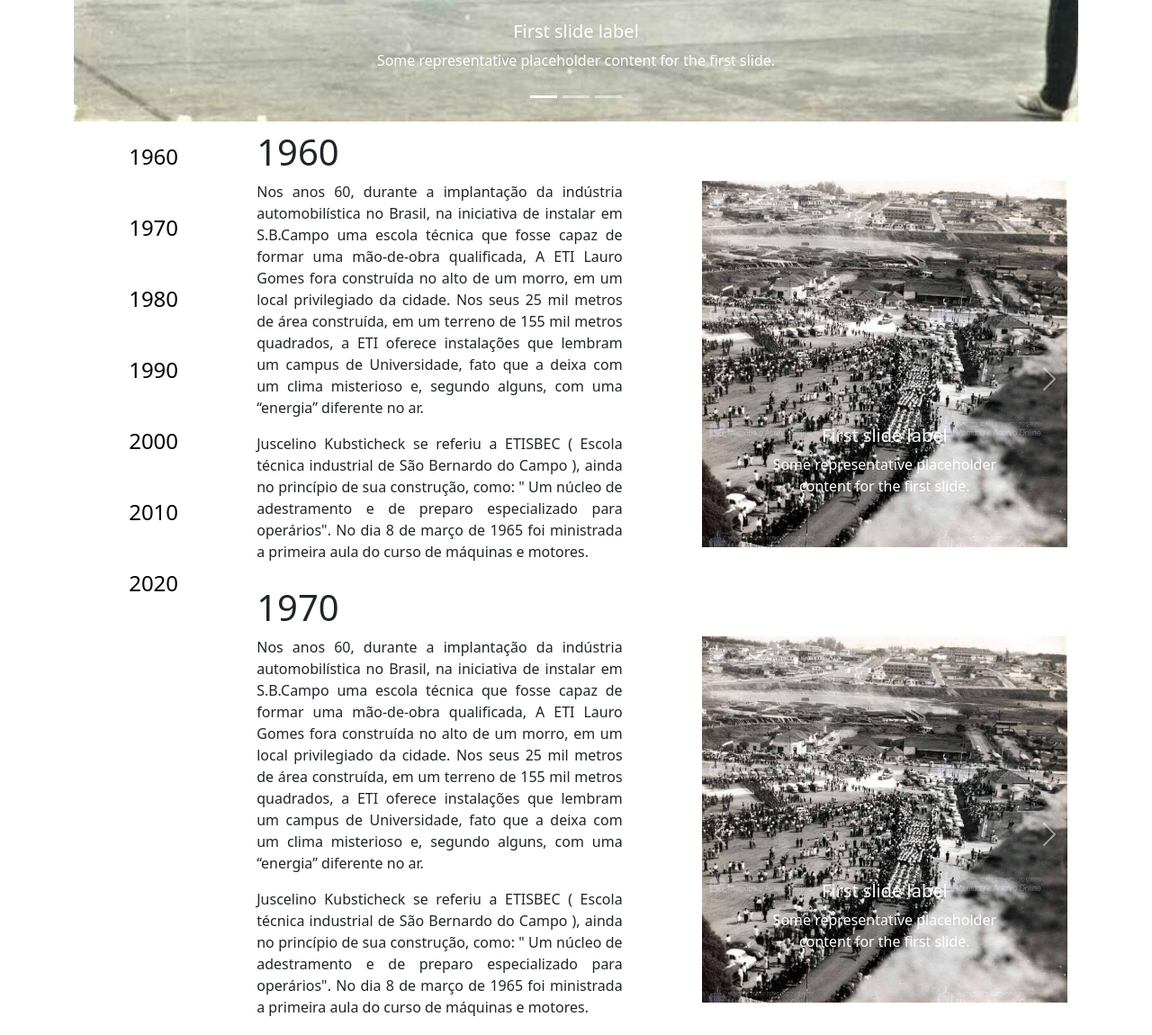
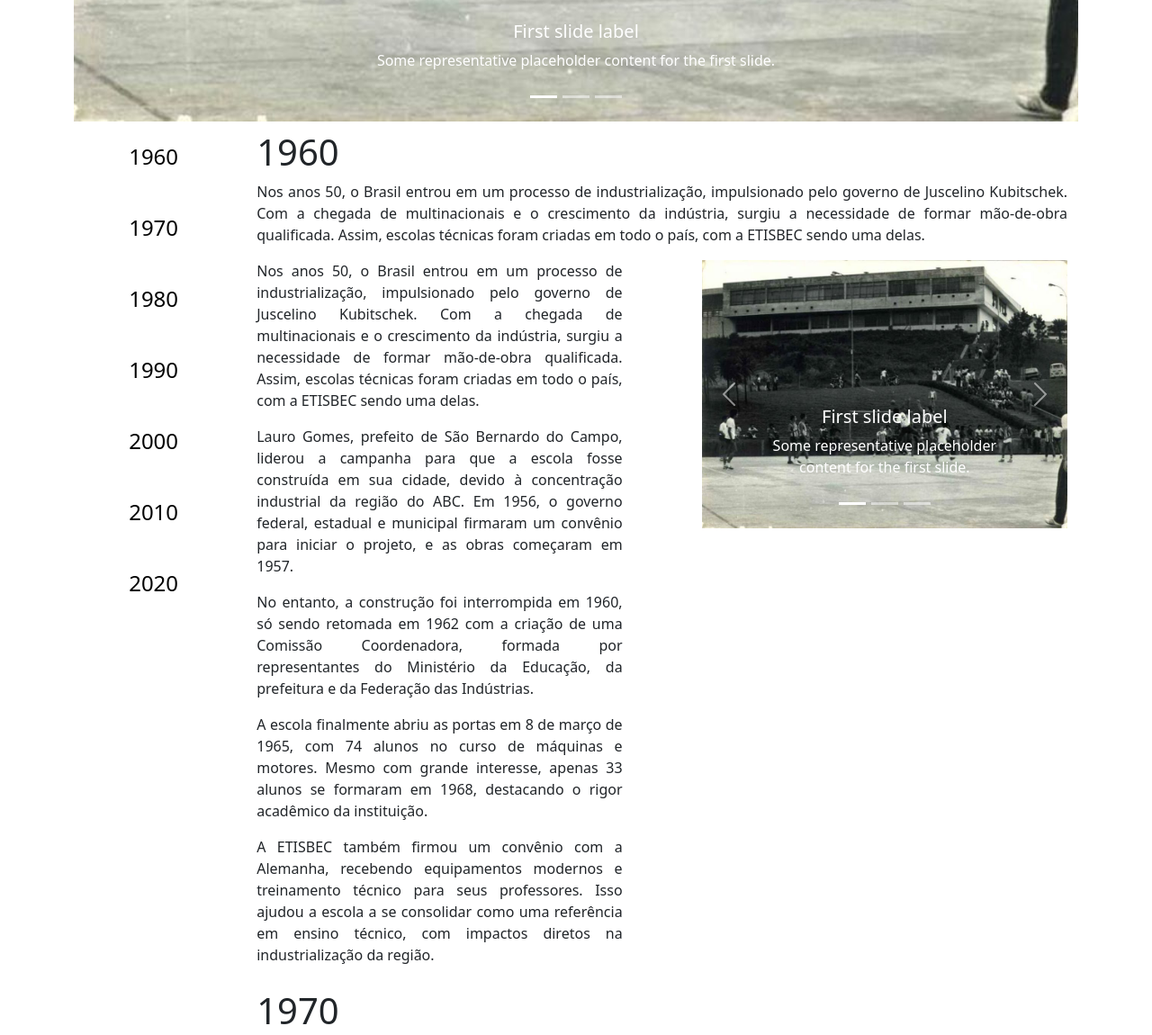
Before and after one commit to gabrielkuboyama/eti-60anos, a plain HTML site: page index.html in a window 1280 px wide. Shown: the part 1709-2859 px from the top of the page at 90% size. Drawn offline with nearby package versions, Linux system fonts and the light colour scheme.

Commit message:
Second Commit

```diff
--- a/index.html
+++ b/index.html
@@ -35,7 +35,7 @@
 
     </section>
 
-    <main class="container">
+    <main class="container d-flex justify-content-center flex-column align-items-center">
 
         <!-- INTROUCAO -->
         <div class="historia" id="historia">
@@ -190,32 +190,35 @@
                         <h1 class="titulo">1960</h1>
                     </div>
                     <!-- CONTEUDO DECADA DE 60-->
+                    <div class="class="content-section row"">
+                        <p>
+                            Nos anos 50, o Brasil entrou em um processo de industrialização, impulsionado pelo governo de Juscelino Kubitschek. Com a chegada de multinacionais e o crescimento da indústria, surgiu a necessidade de formar mão-de-obra qualificada. Assim, escolas técnicas foram criadas em todo o país, com a ETISBEC sendo uma delas.
+                        </p>
+                    </div>
                     <div class="content-section row">
                         <!--TEXTO SOBRE A ETE, ANOS 60-->
                         <div class="col-md-12 col-12 col-lg">
                             <p>
-                                Nos anos 60, durante a implantação da indústria automobilística no Brasil, na iniciativa
-                                de
-                                instalar em S.B.Campo uma escola técnica que fosse capaz de formar uma mão-de-obra
-                                qualificada, A ETI Lauro Gomes fora construída no alto de um morro, em um local
-                                privilegiado
-                                da cidade. Nos seus 25 mil metros de área construída, em um terreno de 155 mil metros
-                                quadrados, a ETI oferece instalações que lembram um campus de Universidade, fato que a
-                                deixa
-                                com um clima misterioso e, segundo alguns, com uma “energia” diferente no ar.
+                                Nos anos 50, o Brasil entrou em um processo de industrialização, impulsionado pelo governo de Juscelino Kubitschek. Com a chegada de multinacionais e o crescimento da indústria, surgiu a necessidade de formar mão-de-obra qualificada. Assim, escolas técnicas foram criadas em todo o país, com a ETISBEC sendo uma delas.
                             </p>
                             <p>
-                                Juscelino Kubsticheck se referiu a ETISBEC ( Escola técnica industrial de São Bernardo
-                                do
-                                Campo ), ainda no princípio de sua construção, como: " Um núcleo de adestramento e de
-                                preparo especializado para operários". No dia 8 de março de 1965 foi ministrada a
-                                primeira
-                                aula do curso de máquinas e motores.
+                                Lauro Gomes, prefeito de São Bernardo do Campo, liderou a campanha para que a escola fosse construída em sua cidade, devido à concentração industrial da região do ABC. Em 1956, o governo federal, estadual e municipal firmaram um convênio para iniciar o projeto, e as obras começaram em 1957.
                             </p>
+                            <p>
+                                No entanto, a construção foi interrompida em 1960, só sendo retomada em 1962 com a criação de uma Comissão Coordenadora, formada por representantes do Ministério da Educação, da prefeitura e da Federação das Indústrias.
+                            </p>
+                            <p>
+                                A escola finalmente abriu as portas em 8 de março de 1965, com 74 alunos no curso de máquinas e motores. Mesmo com grande interesse, apenas 33 alunos se formaram em 1968, destacando o rigor acadêmico da instituição.
+                            </p>
+                            <p>
+                                A ETISBEC também firmou um convênio com a Alemanha, recebendo equipamentos modernos e treinamento técnico para seus professores. Isso ajudou a escola a se consolidar como uma referência em ensino técnico, com impactos diretos na industrialização da região.
+                            </p>
+
                         </div>
 
                         <!--IMAGENS ETE ANOS 60-->
-                        <div id="carouselExampleCaptions2" class="carousel slide carousel-1960 col-md-12 col-12 col-lg" >
+                        <div class="col-md-12 col-12 col-lg">
+                            <div id="carouselExampleCaptions2" class="carousel slide carousel-1960 ">
                                 <div class="carousel-indicators">
                                     <button type="button" data-bs-target="#carouselExampleCaptions" data-bs-slide-to="0"
                                         class="active" aria-current="true" aria-label="Slide 1"></button>
@@ -226,7 +229,7 @@
                                 </div>
                                 <div class="carousel-inner">
                                     <div class="carousel-item active">
-                                    <img src="FOTOS-ETI/1960/inauguracao-1964.jpg" class="d-block w-100" alt="...">
+                                        <img src="FOTOS-ETI/1970/foto-1977.jpg" class="d-block w-100" alt="...">
                                         <div class="carousel-caption d-none d-md-block">
                                             <h5>First slide label</h5>
                                             <p>Some representative placeholder content for the first slide.</p>
@@ -258,6 +261,8 @@
                                     <span class="visually-hidden">Next</span>
                                 </button>
                             </div>
+                        </div>
+
                     </div>
                 </div>
 
@@ -292,7 +297,7 @@
                         </div>
 
                         <!--IMAGENS ETE ANOS 70-->
-                        <div id="carouselExampleCaptions2" class="carousel slide carousel-1960 col-md-12 col-12 col-lg" >
+                        <div id="carouselExampleCaptions2" class="carousel slide carousel-1960 col-md-12 col-12 col-lg">
                             <div class="carousel-indicators">
                                 <button type="button" data-bs-target="#carouselExampleCaptions" data-bs-slide-to="0"
                                     class="active" aria-current="true" aria-label="Slide 1"></button>
@@ -369,7 +374,7 @@
                         </div>
 
                         <!--IMAGENS ETE ANOS 80-->
-                        <div id="carouselExampleCaptions2" class="carousel slide carousel-1980 col-md-12 col-12 col-lg" >
+                        <div id="carouselExampleCaptions2" class="carousel slide carousel-1980 col-md-12 col-12 col-lg">
                             <div class="carousel-indicators">
                                 <button type="button" data-bs-target="#carouselExampleCaptions" data-bs-slide-to="0"
                                     class="active" aria-current="true" aria-label="Slide 1"></button>
@@ -446,7 +451,7 @@
                         </div>
 
                         <!--IMAGENS ETE ANOS 90-->
-                        <div id="carouselExampleCaptions2" class="carousel slide carousel-1960 col-md-12 col-12 col-lg" >
+                        <div id="carouselExampleCaptions2" class="carousel slide carousel-1960 col-md-12 col-12 col-lg">
                             <div class="carousel-indicators">
                                 <button type="button" data-bs-target="#carouselExampleCaptions" data-bs-slide-to="0"
                                     class="active" aria-current="true" aria-label="Slide 1"></button>
@@ -523,7 +528,7 @@
                         </div>
 
                         <!--IMAGENS ETE ANOS 2000-->
-                        <div id="carouselExampleCaptions2" class="carousel slide carousel-2000 col-md-12 col-12 col-lg" >
+                        <div id="carouselExampleCaptions2" class="carousel slide carousel-2000 col-md-12 col-12 col-lg">
                             <div class="carousel-indicators">
                                 <button type="button" data-bs-target="#carouselExampleCaptions" data-bs-slide-to="0"
                                     class="active" aria-current="true" aria-label="Slide 1"></button>
@@ -600,7 +605,7 @@
                         </div>
 
                         <!--IMAGENS ETE ANOS 2010-->
-                        <div id="carouselExampleCaptions2" class="carousel slide carousel-1960 col-md-12 col-12 col-lg" >
+                        <div id="carouselExampleCaptions2" class="carousel slide carousel-1960 col-md-12 col-12 col-lg">
                             <div class="carousel-indicators">
                                 <button type="button" data-bs-target="#carouselExampleCaptions" data-bs-slide-to="0"
                                     class="active" aria-current="true" aria-label="Slide 1"></button>
@@ -677,7 +682,7 @@
                         </div>
 
                         <!--IMAGENS ETE ANOS 2010-->
-                        <div id="carouselExampleCaptions2" class="carousel slide carousel-2020 col-md-12 col-12 col-lg" >
+                        <div id="carouselExampleCaptions2" class="carousel slide carousel-2020 col-md-12 col-12 col-lg">
                             <div class="carousel-indicators">
                                 <button type="button" data-bs-target="#carouselExampleCaptions" data-bs-slide-to="0"
                                     class="active" aria-current="true" aria-label="Slide 1"></button>
```
Lines whose indentation alone changed are shown as unchanged.
